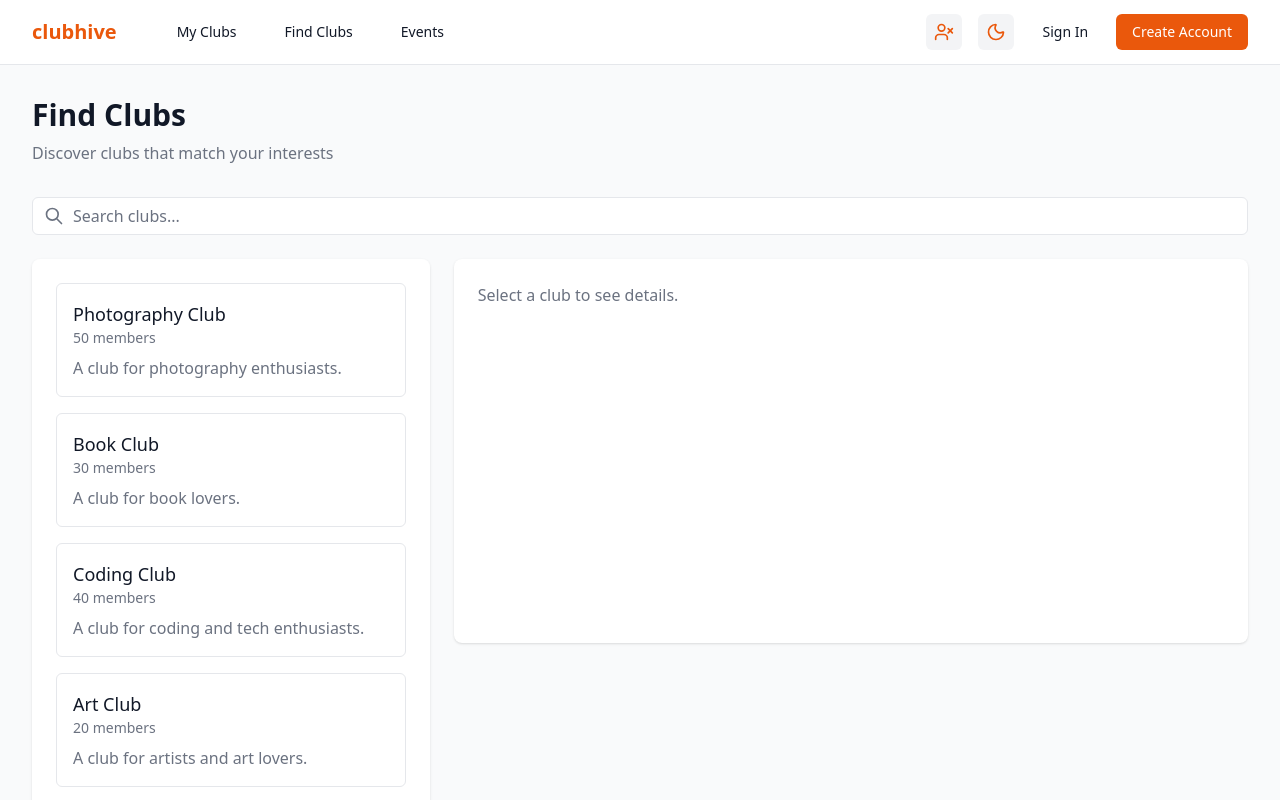
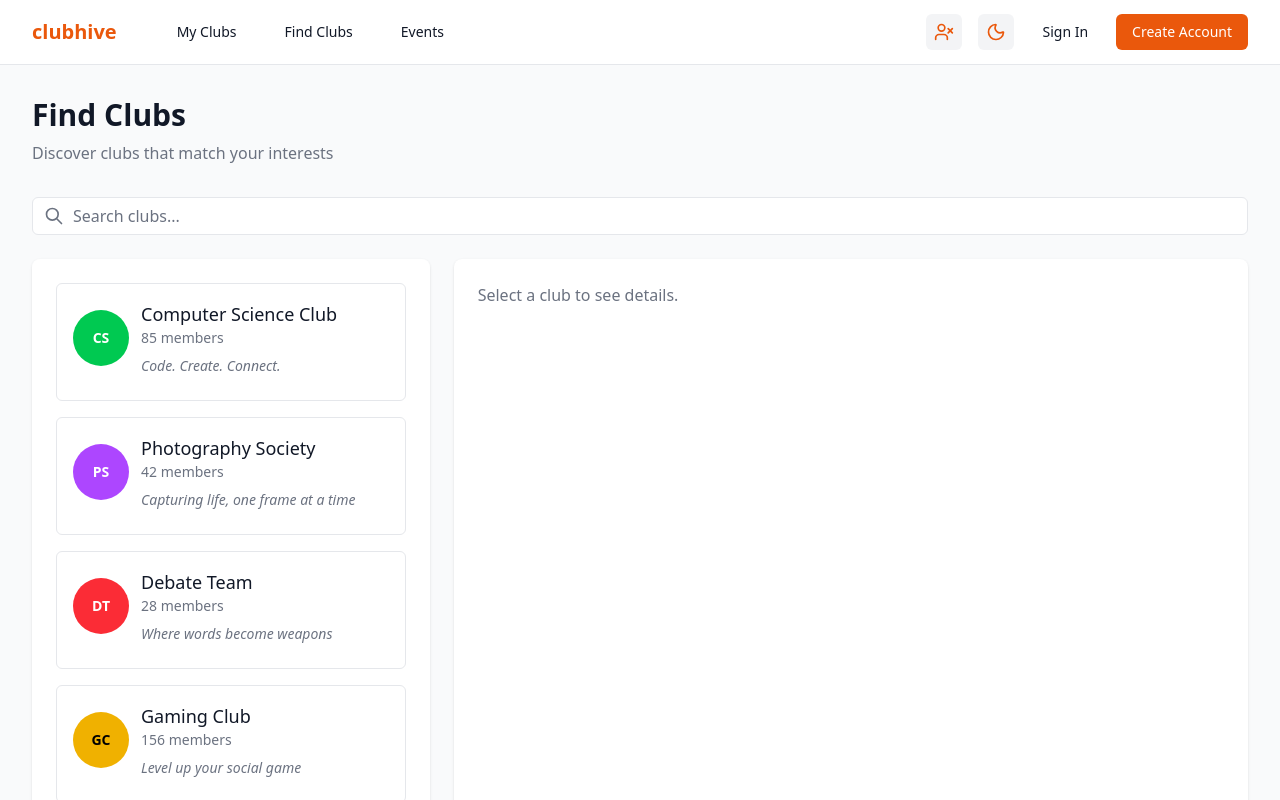
Before and after one commit to timothywashburn/clubhive, a React (Vite) app in the folder client/: page /clubs in a window 1280 px wide. Built offline with nearby package versions, Linux system fonts and the light colour scheme.

Commit message:
using hooks from myClubs

```diff
--- a/client/src/components/ClubCardSmall.tsx
+++ b/client/src/components/ClubCardSmall.tsx
@@ -1,32 +1,58 @@
 import React from 'react';
+import { useMyClubsData } from '../features/my-clubs/hooks';
+const { getClubColors } = useMyClubsData();
 
 type ClubCardProps = {
     name: string;
-    slogan: string;
+    tagline: string;
     members: number;
+    id: string;
     isSelected: boolean;
     onClick: () => void;
 };
 
 const ClubCardSmall: React.FC<ClubCardProps> = ({
     name,
-    slogan,
+    tagline,
     members,
+    id,
     isSelected,
     onClick,
 }) => {
+    const clubInitials = name
+        .split(' ')
+        .map(word => word[0])
+        .join('')
+        .toUpperCase()
+        .slice(0, 2);
     return (
         <div
             className={`p-4 border rounded-md cursor-pointer transition-transform transition-shadow duration-200 hover:shadow-lg hover:-translate-y-1 ${
                 isSelected
-                    ? ' border-orange-500'
+                    ? ' border-primary bg-primary-container'
                     : 'bg-surface border-outline-variant'
             }`}
             onClick={onClick}
         >
-            <h3 className="text-lg text-on-surface font-medium">{name}</h3>
-            <p className="text-sm text-on-surface-variant">{members} members</p>
-            <p className="text-on-surface-variant mt-2">{slogan}</p>
+            <div className="flex items-center gap-3 mb-2">
+                <div
+                    className={`w-14 h-14 rounded-full flex items-center justify-center text-sm font-semibold ${getClubColors(id)}`}
+                >
+                    {clubInitials}
+                </div>
+                <div className="flex-1 overflow-hidden">
+                    <h3 className="text-lg text-on-surface font-medium truncate">
+                        {name}
+                    </h3>
+
+                    <p className="text-sm text-on-surface-variant">
+                        {members} members
+                    </p>
+                    <p className="text-sm text-on-surface-variant mt-2 truncate italic">
+                        {tagline}
+                    </p>
+                </div>
+            </div>
         </div>
     );
 };
--- a/client/src/features/my-clubs/hooks/useMyClubsData.ts
+++ b/client/src/features/my-clubs/hooks/useMyClubsData.ts
@@ -6,7 +6,7 @@ export const useMyClubsData = () => {
             id: '1',
             name: 'Computer Science Club',
             description:
-                'A community for CS students to learn, network, and build projects together.',
+                "The Computer Science Club is a student-led organization dedicated to fostering curiosity, innovation, and collaboration in the field of computing. Whether you're passionate about software development, cybersecurity, artificial intelligence, or just starting your coding journey, our club provides a supportive environment to learn, build, and grow. We host hands-on workshops, guest speaker events, coding challenges, and collaborative projects that empower members to sharpen their technical skills and make real-world impact. Join us to connect with like-minded peers, explore new technologies, and become part of a vibrant tech-driven community!",
             memberCount: 85,
             role: 'owner',
             tagline: 'Code. Create. Connect.',
--- a/client/src/pages/Clubs.tsx
+++ b/client/src/pages/Clubs.tsx
@@ -1,73 +1,11 @@
+import { useClubState, useMyClubsData } from '../features/my-clubs/hooks';
+import ClubCardSmall from '../components/ClubCardSmall';
 import { useState } from 'react';
-import ClubCardSmall from '../components/ClubCardSmall';
 
 export function Clubs() {
     const [searchTerm, setSearchTerm] = useState('');
-    const [selectedClub, setSelectedClub] = useState<string | null>(null);
-
-    // Placeholder for clubs data
-    const clubs = [
-        {
-            id: 1,
-            name: 'Photography Club',
-            members: 50,
-            slogan: 'A club for photography enthusiasts.',
-        },
-        {
-            id: 2,
-            name: 'Book Club',
-            members: 30,
-            slogan: 'A club for book lovers.',
-        },
-        {
-            id: 3,
-            name: 'Coding Club',
-            members: 40,
-            slogan: 'A club for coding and tech enthusiasts.',
-        },
-        {
-            id: 4,
-            name: 'Art Club',
-            members: 20,
-            slogan: 'A club for artists and art lovers.',
-        },
-        {
-            id: 5,
-            name: 'Music Club',
-            members: 25,
-            slogan: 'A club for music enthusiasts.',
-        },
-        {
-            id: 6,
-            name: 'Gaming Club',
-            members: 60,
-            slogan: 'A club for gamers.',
-        },
-        {
-            id: 7,
-            name: 'Cooking Club',
-            members: 15,
-            slogan: 'A club for cooking enthusiasts.',
-        },
-        {
-            id: 8,
-            name: 'Travel Club',
-            members: 10,
-            slogan: 'A club for travel lovers.',
-        },
-        {
-            id: 9,
-            name: 'Fitness Club',
-            members: 35,
-            slogan: 'A club for fitness enthusiasts.',
-        },
-        {
-            id: 10,
-            name: 'Language Exchange Club',
-            members: 45,
-            slogan: 'A club for language learners.',
-        },
-    ];
+    const { selectedClub, setSelectedClub } = useClubState();
+    const { clubs, getClubColors } = useMyClubsData();
 
     return (
         <div className="bg-background">
@@ -111,7 +49,7 @@ export function Clubs() {
                 <div className="flex flex-row gap-6">
                     {/* Left: club list */}
                     <div className="w-full lg:w-1/3 bg-surface rounded-lg shadow p-6 h-[calc(100vh-10rem)] scrollbar-hide overflow-y-auto space-y-4">
-                        {clubs
+                        {(clubs || [])
                             .filter(club =>
                                 club.name
                                     .toLowerCase()
@@ -121,35 +59,59 @@ export function Clubs() {
                                 <ClubCardSmall
                                     key={club.name}
                                     name={club.name}
-                                    members={club.members}
-                                    slogan={club.slogan}
-                                    isSelected={selectedClub === club.name}
-                                    onClick={() => setSelectedClub(club.name)}
+                                    members={club.memberCount || 0}
+                                    tagline={club.tagline}
+                                    id={club.id}
+                                    isSelected={
+                                        selectedClub?.name === club.name
+                                    }
+                                    onClick={() => setSelectedClub(club)}
                                 />
                             ))}
                     </div>
 
                     {/* Right: selected club detail */}
-                    <div className="w-full lg:w-2/3 bg-surface rounded-lg shadow p-6 max-h-96">
+                    <div className="w-full lg:w-2/3 bg-surface rounded-lg shadow p-6 ">
                         {selectedClub ? (
                             <>
-                                <h2 className="text-2xl text-on-surface font-bold mb-2">
-                                    {selectedClub}
-                                </h2>
+                                <div className="flex items-center gap-10 mb-5">
+                                    <div
+                                        className={`w-30 h-30 rounded-full flex items-center justify-center text-sm font-semibold ${getClubColors(selectedClub.id)}`}
+                                    >
+                                        picture
+                                    </div>
+                                    <div className="flex-1 overflow-hidden">
+                                        <h2 className="text-4xl text-on-surface font-bold mb-2">
+                                            {selectedClub.name}
+                                        </h2>
+                                        <p className="text-on-surface-variant italic">
+                                            {clubs.find(
+                                                club =>
+                                                    club.name ===
+                                                    selectedClub.name
+                                            )?.tagline || 'No tagline'}
+                                        </p>
+                                    </div>
+                                </div>
+                                <hr className="my-4 border-t border-outline-variant" />
                                 <p className="text-sm text-on-surface-variant mb-4">
                                     {clubs.find(
-                                        club => club.name === selectedClub
-                                    )?.members || 0}{' '}
+                                        club => club.name === selectedClub.name
+                                    )?.memberCount || 0}{' '}
                                     members
                                 </p>
-                                <p className="text-on-surface-variant">
-                                    {clubs.find(
-                                        club => club.name === selectedClub
-                                    )?.slogan || 'No slogan'}
-                                </p>
-                                <button className="mt-4 w-full bg-primary text-on-primary py-2 rounded-md hover:bg-primary/90 font-medium transition-colors">
-                                    Join Club
-                                </button>
+
+                                <div className="mt-6 flex flex-col items-center space-y-4">
+                                    <p className="text-on-surface-variant">
+                                        {clubs.find(
+                                            club =>
+                                                club.name === selectedClub.name
+                                        )?.description || 'No description'}
+                                    </p>
+                                    <button className="mt-4 w-sm bg-primary text-on-primary py-2 rounded-md hover:bg-primary/90 font-medium transition-colors">
+                                        View Club Profile
+                                    </button>
+                                </div>
                             </>
                         ) : (
                             <p className="text-on-surface-variant">
```
